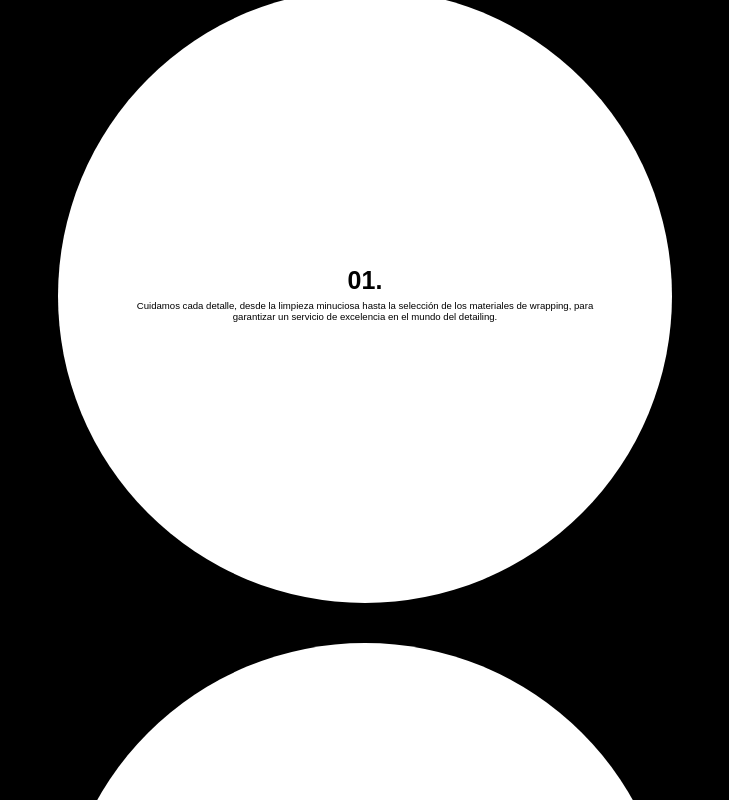
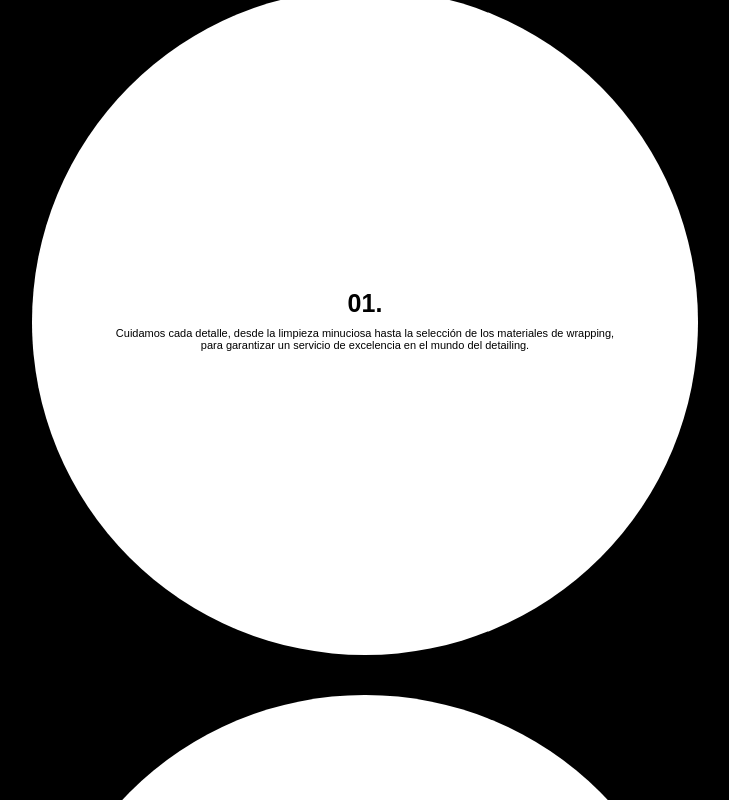
Before and after one commit to justinait/subCenterdetail, a React (Vite) app: page / in a window 1280 px wide. Shown: the part 2452-3252 px from the top of the page, without its empty margins (275-1004 px from the left). Built offline with nearby package versions, Linux system fonts and the light colour scheme.

Commit message:
puntos clave

```diff
--- a/src/Components/About/About.css
+++ b/src/Components/About/About.css
@@ -6,10 +6,11 @@
     flex-direction: column;
     align-items: center;
     padding: 40px 0;
+    position: relative;
 }
 .puntosClaveCircle{
     border-radius: 50%;
-    width: 48%;
+    width: 52%;
     color: black;
     background-color: #fff;
     text-align: center;
@@ -18,11 +19,12 @@
     flex-direction: column;
     align-items: center;
     justify-content: center;
-    margin: 20px;
+    margin: 20px 0;
     position: relative;
+    z-index: 2;
 }
 .puntosClaveText {
-    font-size: 9.6px;
+    font-size: 11px;
     font-weight: 400;
     width: 78%;
     margin: 0px auto;
@@ -34,4 +36,21 @@
     font-weight: 600;
     font-family: 'Montserrat Variable', sans-serif;
     margin: 0;
+    margin-bottom: 5px;
 }
+
+/* .puntoClaveCircleShadow {
+    width: 56%;
+    position: absolute;
+    transform: translateY(-114%);
+    border-radius: 50%;
+    border: white 1px solid;
+    background-color: transparent;
+    text-align: center;
+    aspect-ratio: 1 / 1;
+    top: 50%;
+    left: 50%;
+    transform: translate(-50%, -50%);
+    z-index: 1;
+    margin: 20px 0;
+} */
--- a/src/Components/About/About.jsx
+++ b/src/Components/About/About.jsx
@@ -14,6 +14,7 @@ function About() {
                     para garantizar un servicio de excelencia en el mundo del detailing.
                 </p>
             </div>
+            <div className='puntoClaveCircleShadow'>            </div>
 
             <div className='puntosClaveCircle'>
                 <h4 className='puntosClaveNumber'>02.</h4>
@@ -21,6 +22,7 @@ function About() {
                     Nuestro equipo combina creatividad y habilidad técnica para crear diseños únicos que destacan en cada calle y carretera.
                 </p>
             </div>
+            <div className='puntoClaveCircleShadow'>            </div>
 
             <div className='puntosClaveCircle'>
                 <h4 className='puntosClaveNumber'>03.</h4>
@@ -28,6 +30,7 @@ function About() {
                     los protegemos de los elementos, asegurando que se mantengan en óptimas condiciones por más tiempo.
                 </p>
             </div>
+            <div className='puntoClaveCircleShadow'>            </div>
         {/* </div> */}
     </div>
   )
--- a/src/Components/Techniques/Techniques.jsx
+++ b/src/Components/Techniques/Techniques.jsx
@@ -52,12 +52,12 @@ function Techniques() {
     let startX;
     let scrollLeft;
 
-    // limpieza de motor
     // limpieza de carroceria
     // renovador de plasticos exteriores
     // brillo de cristales
-    // aspirado profesional
     // limpieza de conductos de aire y calefaccion
+    //lavado de carroceria
+    //aplicacion de cera
 
     useEffect(() => {
         const container = containerRef.current;
```
